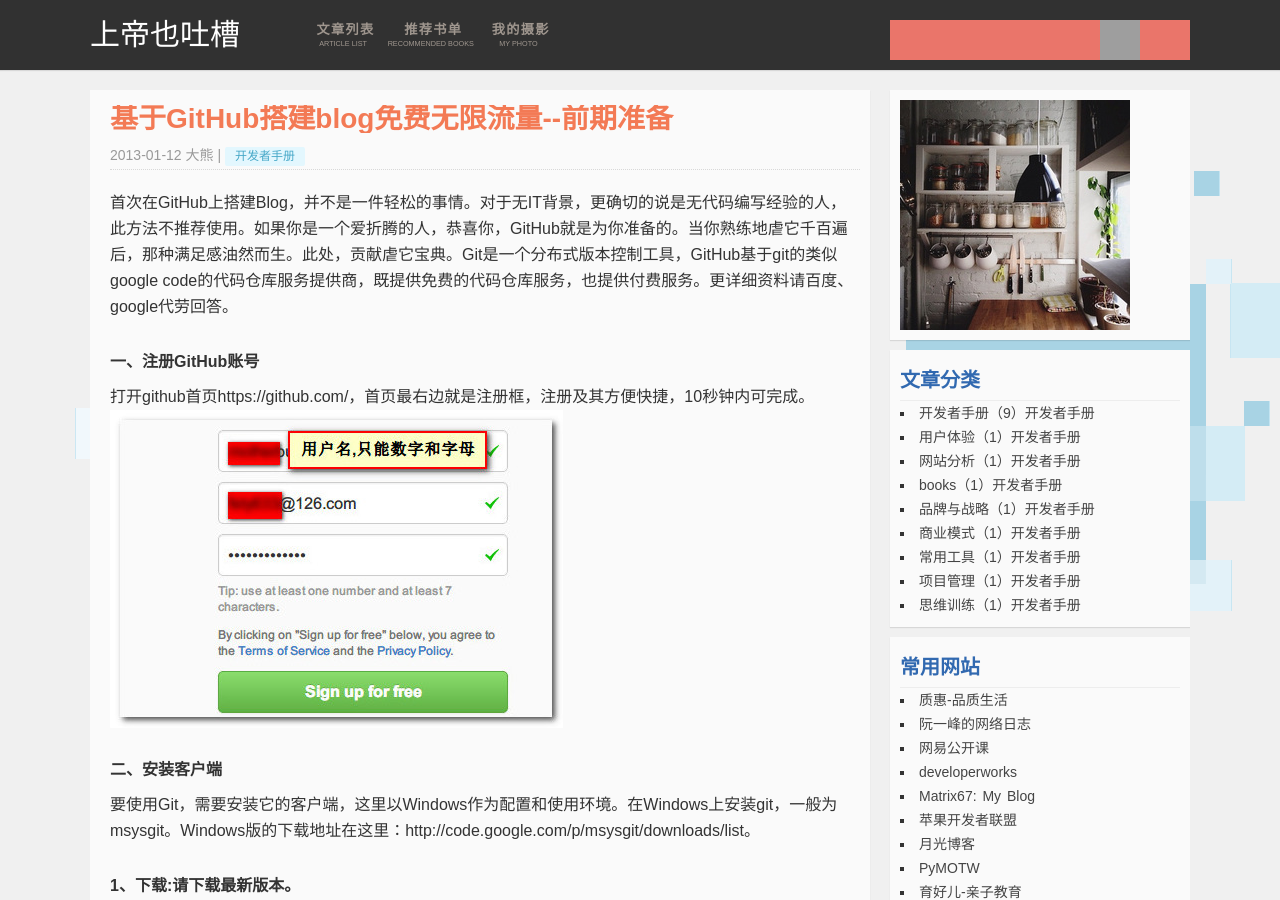
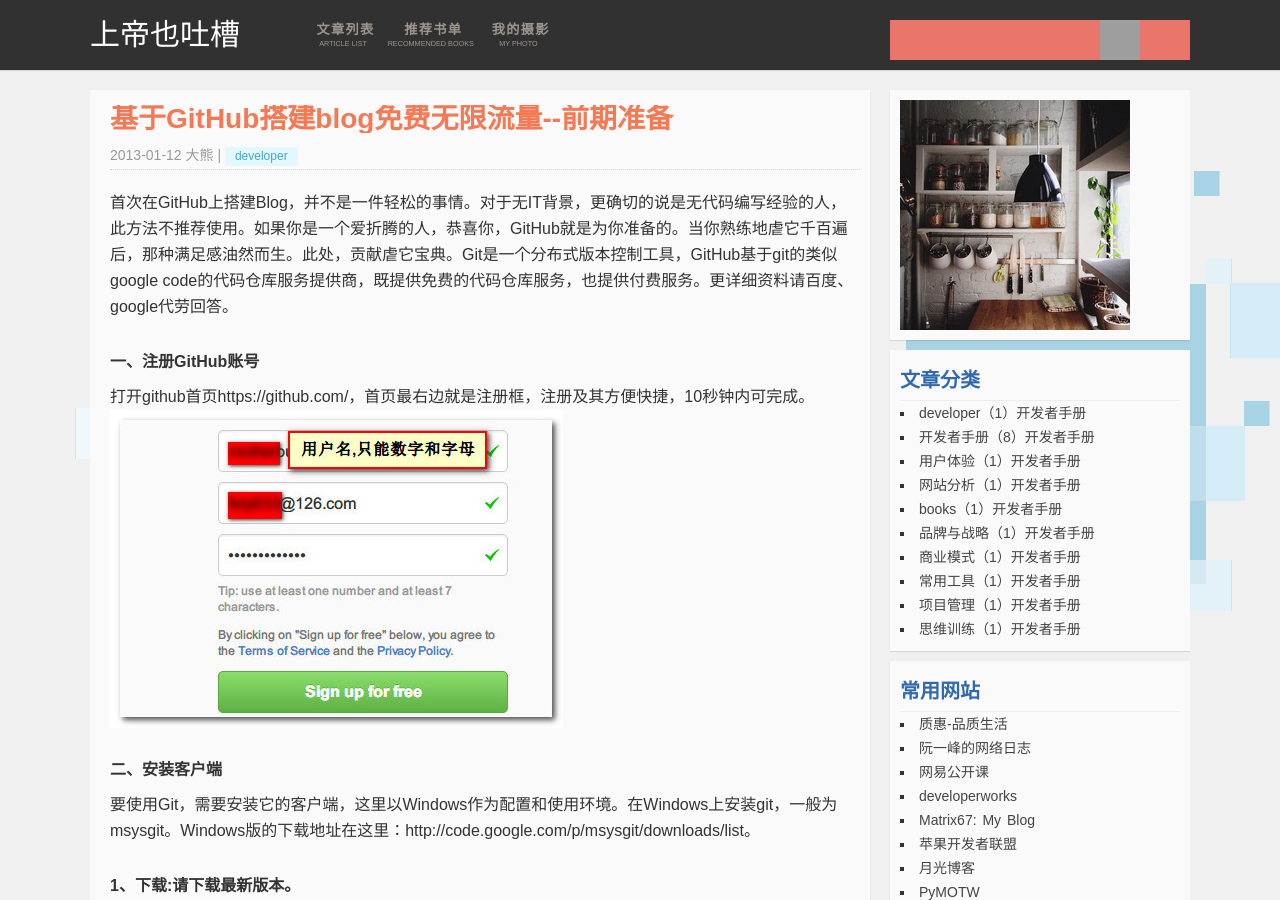
Before and after one commit to godtoo/godtoo.github.com, a Jekyll site: the page built from _posts/2013-01-12-install-mygithub.md, in a window 1280 px wide and 900 px high. Built offline with Jekyll 4.4.1, drawn with Linux system fonts in a browser that asks for light colours; nearby versions of some CDN libraries; comment, search, counter and statistics services are not loaded.

```diff
--- a/_includes/side_categorys.html
+++ b/_includes/side_categorys.html
@@ -2,7 +2,7 @@
 <h2>文章分类</h2>
 	<ul class="side_ul">
 		{% for category in site.categories  %}
-		<li><a href="{{ site.url }}/categorys/{{ category | first  }}.html">{{ category | first  }}（{{ category | last | size  }}）{{site.catenames.developer}}</a></li>
+		<li><a href="{{ site.url }}/categorys/{{site.catenames.{{ category | first  }}}}.html">{{ category | first  }}（{{ category | last | size  }}）{{site.catenames.developer}}</a></li>
 		{% endfor  %}
 	</ul>
 </div>
--- a/_posts/2013-01-12-install-mygithub.md
+++ b/_posts/2013-01-12-install-mygithub.md
@@ -3,7 +3,7 @@
 title: "基于GitHub搭建blog免费无限流量--前期准备"
 img: 201301/github/github.jpg
 description: "首次在GitHub上搭建Blog，并不是一件轻松的事情。对于无IT背景，更确切的说是无代码编写经验的人，此方法不推荐使用。如果你是一个爱折腾的人，恭喜你，GitHub就是为你准备的。当你熟练地虐它千百遍后，那种满足感油然而生。此处，贡献虐它宝典。"
-category: 开发者手册
+category: developer
 tags: [Github,Mygithub]
 author: 大熊
 ---
```
